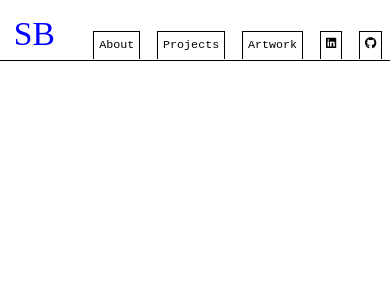
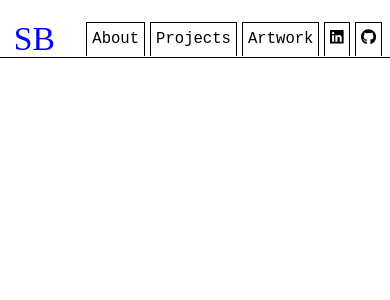
Before and after one commit to saskiabt/portfolio, a React (Create React App) app: page / in a window 390 px wide. Shown: the top 300 px of the page. Built offline with nearby package versions, Linux system fonts and the light colour scheme; a web font is replaced by a local one.

Commit message:
add carousel to images

```diff
--- a/src/Components/Art-page/Artpage.jsx
+++ b/src/Components/Art-page/Artpage.jsx
@@ -1,5 +1,5 @@
 import React, { useState } from "react";
-import ArtCard from "../ArtCard/ArtCard.tsx";
+import ArtCard from "../ArtCard/ArtCard";
 import "./Artpage.css";
 import flowers2 from "../../img/artpage/flowers2.jpg";
 import flowers2ZO from "../../img/artpage/flowers2-zoomout.png";
@@ -17,7 +17,7 @@ import blueKimono from "../../img/artpage/blueKimono.jpg";
 import colorBlock from "../../img/artpage/colorblock.png";
 
 function Artpage() {
-  const [artworks, setArtworks] = useState({
+  const artworks = {
     flowers2: {
       coverIMG: flowers2,
       altIMG: [flowers2ZO],
@@ -117,24 +117,24 @@ function Artpage() {
       year: "2020",
       material: "Acrylic on Canvas",
     },
-  });
+  };
 
   return (
     <div className="ArtPage">
       <div className="lr">
-        <ArtCard artwork={artworks.flowers2} setArtworks={setArtworks} />
-        <ArtCard artwork={artworks.binta} setArtworks={setArtworks} />
-        <ArtCard artwork={artworks.yellowRainCoat} setArtworks={setArtworks} />
-        <ArtCard artwork={artworks.talia} setArtworks={setArtworks} />
-        <ArtCard artwork={artworks.colorBlock} setArtworks={setArtworks} />
-        <ArtCard artwork={artworks.orange} setArtworks={setArtworks} />
+        <ArtCard artwork={artworks.flowers2} />
+        <ArtCard artwork={artworks.binta} />
+        <ArtCard artwork={artworks.yellowRainCoat} />
+        <ArtCard artwork={artworks.talia} />
+        <ArtCard artwork={artworks.colorBlock} />
+        <ArtCard artwork={artworks.orange} />
       </div>
       <div className="lr">
-        <ArtCard artwork={artworks.flowers} setArtworks={setArtworks} />
-        <ArtCard artwork={artworks.ianLG} setArtworks={setArtworks} />
-        <ArtCard artwork={artworks.fernando} setArtworks={setArtworks} />
-        <ArtCard artwork={artworks.magenta} setArtworks={setArtworks} />
-        <ArtCard artwork={artworks.blueKimono} setArtworks={setArtworks} />
+        <ArtCard artwork={artworks.flowers} />
+        <ArtCard artwork={artworks.ianLG} />
+        <ArtCard artwork={artworks.fernando} />
+        <ArtCard artwork={artworks.magenta} />
+        <ArtCard artwork={artworks.blueKimono} />
       </div>
     </div>
   );
--- a/src/Components/ArtCard/ArtCard.tsx
+++ b/src/Components/ArtCard/ArtCard.jsx
@@ -4,15 +4,8 @@ import { FontAwesomeIcon } from "@fortawesome/react-fontawesome";
 import { faX } from "@fortawesome/free-solid-svg-icons";
 
 import "./ArtCard.css";
-import { ArtInterface } from "../../interfaces/ArtCardInterface";
 
-function ArtCard({
-  artwork,
-  setArtworks,
-}: {
-  artwork: ArtInterface;
-  setArtworks: Function;
-}) {
+function ArtCard({ artwork, setArtworks }) {
   const { coverIMG, altIMG, title, length, width, year, material } = artwork;
   const [activeIMG, setActiveIMG] = useState(coverIMG);
   const [modalIsShowing, setModalIsShowing] = useState(false);
@@ -49,7 +42,7 @@ function ArtCard({
               >
                 <img src={coverIMG} alt="thumbnail button" />
               </button>
-              {altIMG.map((image: string, i: number) => {
+              {altIMG.map((image, i) => {
                 return (
                   <button
                     type="button"
--- a/src/interfaces/ArtCardInterface.ts
+++ b/src/interfaces/ArtCardInterface.ts
@@ -9,6 +9,7 @@ export interface ArtInterface {
   year: string;
   material: string;
 }
+
 export interface ArtworksInterface {
   [key: string]: ArtInterface;
 }
--- a/src/styles/headerStyles.js
+++ b/src/styles/headerStyles.js
@@ -12,6 +12,7 @@ const headerStyles = {
   top: 0,
   backgroundColor: "white",
   gap: "10px",
+  paddingTop: "2.5%",
 };
 
 export default headerStyles;
--- a/src/styles/nav/nav.css
+++ b/src/styles/nav/nav.css
@@ -6,14 +6,12 @@
   width: 100vw;
   padding-left: 2%;
   padding-right: 2%;
-  padding-top: 2%;
   font-size: 1.5em;
   border-bottom: 1px solid black;
   position: -webkit-sticky;
   position: sticky;
   top: 0;
   background-color: white;
-  gap: 10px;
 }
 .header .button-wrapper {
   display: flex;
@@ -21,6 +19,23 @@
   align-items: flex-end;
   padding-bottom: 1px;
   gap: 1em;
+}
+
+.home-button {
+  font-family: "Victorianna";
+  font-size: 3em;
+  border: 0px;
+  color: blue;
+  cursor: pointer;
+  bottom: -22px;
+  position: relative;
+  background: none;
+}
+@media screen and (min-width: 800px) {
+  .home-button {
+    font-size: 4em;
+    padding-right: 0px;
+  }
 }
 
 .button-wrapper .navButton {
@@ -45,8 +60,17 @@
   .header {
     gap: 0px;
     color: black;
+    padding-top: 5px;
   }
   .header .button-wrapper {
-    gap: 0.7em;
+    gap: 5px;
   }
-} /*# sourceMappingURL=nav.css.map */
+  .home-button {
+    font-size: 1.4em;
+    padding-right: 0px;
+    bottom: -8px;
+  }
+  .button-wrapper .navButton {
+    font-size: 4vmin;
+  }
+}/*# sourceMappingURL=nav.css.map */
--- a/src/styles/nav/nav.scss
+++ b/src/styles/nav/nav.scss
@@ -11,7 +11,7 @@
   position: sticky;
   top: 0;
   background-color: white;
-  gap: 10px;
+  // padding-top: 2%;
 
   .button-wrapper {
     display: flex;
@@ -19,6 +19,22 @@
     align-items: flex-end;
     padding-bottom: 1px;
     gap: 1em;
+  }
+}
+
+.home-button {
+  font-family: "Victorianna";
+  font-size: 3em;
+  border: 0px;
+  color: blue;
+  cursor: pointer;
+  bottom: -22px;
+  position: relative;
+  background: none;
+
+  @media screen and (min-width: 800px) {
+    font-size: 4em;
+    padding-right: 0px;
   }
 }
 
@@ -48,9 +64,20 @@
   .header {
     gap: 0px;
     color: black;
+    padding-top: 5px;
 
     .button-wrapper {
-      gap: 0.7em;
+      gap: 5px;
     }
   }
+
+  .home-button {
+    font-size: 1.4em;
+    padding-right: 0px;
+    bottom: -8px;
+  }
+
+  .button-wrapper .navButton {
+    font-size: 4vmin;
+  }
 }
```
Also changed, not shown: 1 other file (tests, documents, lock files or other folders).
